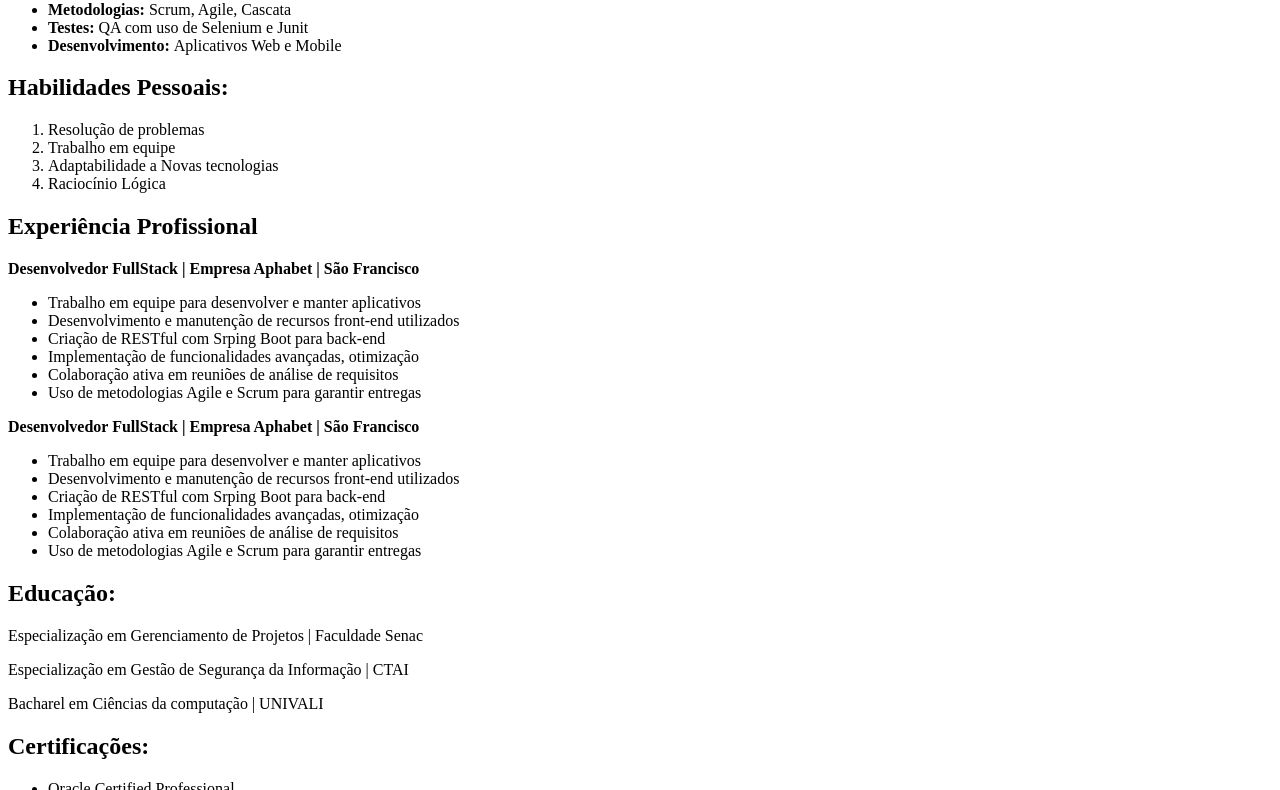
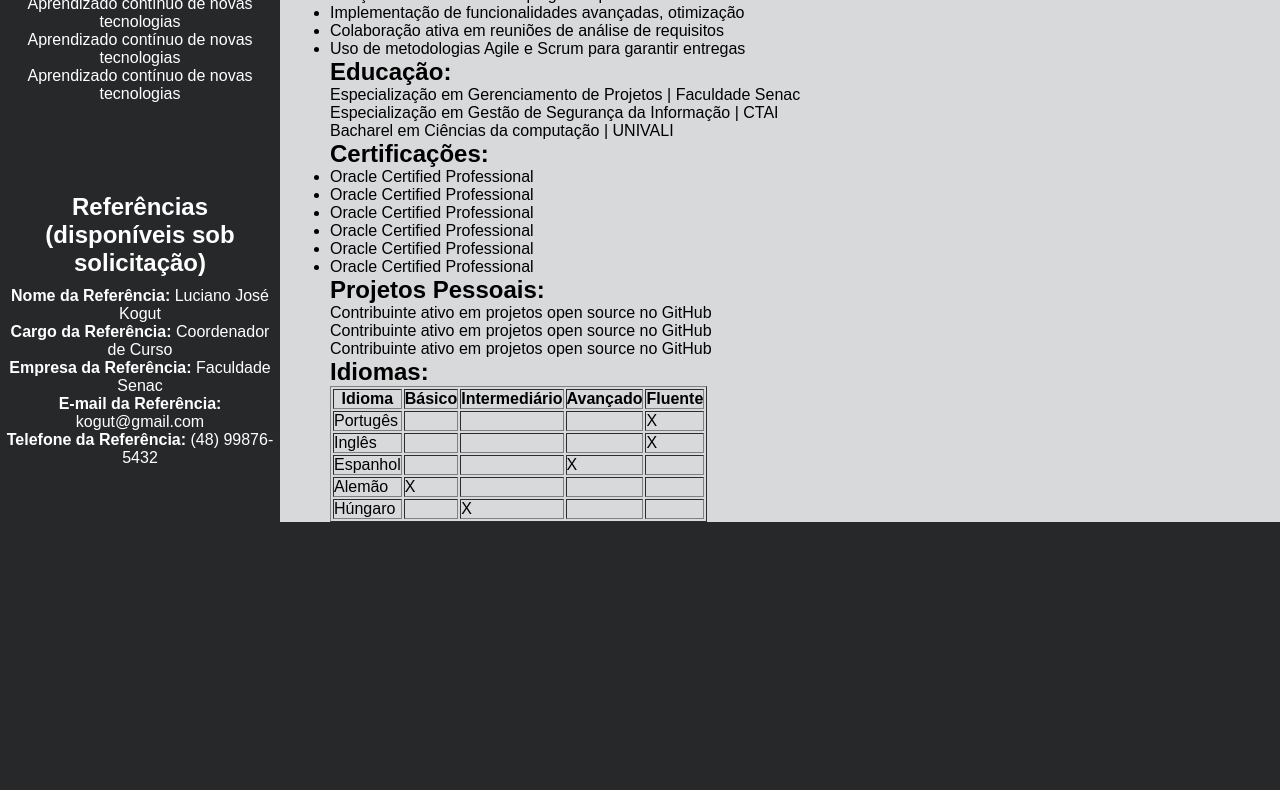
Before and after one commit to Dutra-Wesley/DW, a website: page html/curriculo.html in a window 1280 px wide. Shown: the part 602-1392 px from the top of the page. After the commit the page ends 1174 px from the top, so only its background shows below. Drawn offline with Linux system fonts and the light colour scheme; a web font is replaced by a local one.

Commit message:
learning about CSS

```diff
--- /dev/null
+++ b/CSS/style.css
@@ -0,0 +1,52 @@
+@import url('https://fonts.googleapis.com/css2?family=Inclusive+Sans&family=Mooli&display=swap');
+
+:root{
+    --cor-fundo : #272829;
+    --cor-principal : #D8D9DA;
+    --cor-secundaria : #61677A;
+    --cor-fonte : #ffffff;
+    --cor-linha-tabela : #000000;
+}
+
+*{
+    margin: 0;
+    padding: 0;
+    box-sizing: border-box;
+}
+
+body{
+    display: flex;
+    background-color: var(--cor-fundo);
+}
+
+/*------------------------------------
+            /LATERAL
+------------------------------------*/
+
+.lateral{
+    font-family: 'Mooli', sans-serif;
+    width: 25%;
+    text-align: center;
+    color: var(--cor-fonte);
+
+}
+
+.foto, .contato, .interesses, .referencias{
+    padding: 40px 0px;
+}
+
+.contato h2, .interesses h2, .referencias h2{
+    padding: 10px 0px;
+}
+
+/*------------------------------------
+            /PRINCIPAL
+------------------------------------*/
+
+.principal{
+    background-color: var(--cor-principal);
+    margin: 50px 0px;
+    padding: 30px 0px 0px 50px;
+    width: 100%;
+    font-family: 'Inclusive Sans', sans-serif;
+}
--- a/html/curriculo.html
+++ b/html/curriculo.html
@@ -6,20 +6,39 @@
     <meta http-equiv="X-UA-Compatible" content="IE=edge">
     <meta name="viewport" content="width=device-width, initial=scale=1.0">
     <title>Curriculo</title>
+    <link rel="stylesheet" href="../CSS/style.css">
 </head>
 
 <body>
-    <header>
-        <img src="/imagens/Gojo.jfif" alt="Foto de perfil" width="200" height="200">
-    </header>
-    <main>
-        <section>
-            <h1>Currículo Vitae</h1>
-            <h2><strong>Informações de Contato: </strong></h2>
+    <header class="lateral">
+        <img class="foto" src="/imagens/Gojo.jfif" alt="Foto de perfil" width="280" height="280">
+        <h1>Wesley Dutra</h1>
+        <section class="contato">
             <p><strong>Nome: </strong> Wesley Dutra</p>
             <p><strong>Telefone: </strong> (48) 98477-9471</p>
             <p><strong>E-mail: </strong> wesley-dutra17@hotmail.com</p>
             <p><strong>LinkedIn: </strong><a href="https://www.linkedin.com/in/wesley-dutra-979587274/" target="_blank">https://www.linkedin.com/in/wesley-dutra-979587274/</a></p>
+        </section>
+        <section class="interesses">
+            <h2><strong>Interesses e Hobbies:</strong></h2>
+            <ul>
+                <li>Aprendizado contínuo de novas tecnologias</li>
+                <li>Aprendizado contínuo de novas tecnologias</li>
+                <li>Aprendizado contínuo de novas tecnologias</li>
+            </ul>
+        </section>
+        <section class="referencias">
+            <h2><strong>Referências (disponíveis sob solicitação)</strong></h2>
+            <p><strong>Nome da Referência: </strong>Luciano José Kogut</p>
+            <p><strong>Cargo da Referência: </strong>Coordenador de Curso</p>
+            <p><strong>Empresa da Referência: </strong>Faculdade Senac</p>
+            <p><strong>E-mail da Referência: </strong>kogut@gmail.com</p>
+            <p><strong>Telefone da Referência: </strong>(48) 99876-5432</p>
+        </section>
+    </header>
+    <main class="principal">
+        <section>
+            <h2><strong>Informações de Contato: </strong></h2>
         </section>
         <section>
             <h2><strong>Habilidades Técnicas:</strong></h2>
@@ -139,22 +158,7 @@
                 </tbody>
             </table>
         </section>
-        <section>
-            <h2><strong>Interesses e Hobbies:</strong></h2>
-            <ul>
-                <li>Aprendizado contínuo de novas tecnologias</li>
-                <li>Aprendizado contínuo de novas tecnologias</li>
-                <li>Aprendizado contínuo de novas tecnologias</li>
-            </ul>
-        </section>
-        <section>
-            <h2><strong>Referências (disponíveis sob solicitação)</strong></h2>
-            <p><strong>Nome da Referência: </strong>Luciano José Kogut</p>
-            <p><strong>Cargo da Referência: </strong>Coordenador de Curso</p>
-            <p><strong>Empresa da Referência: </strong>Faculdade Senac</p>
-            <p><strong>E-mail da Referência: </strong>kogut@gmail.com</p>
-            <p><strong>Telefone da Referência: </strong>(48) 99876-5432</p>
-        </section>
+
     </main>
 
 </body>
```
